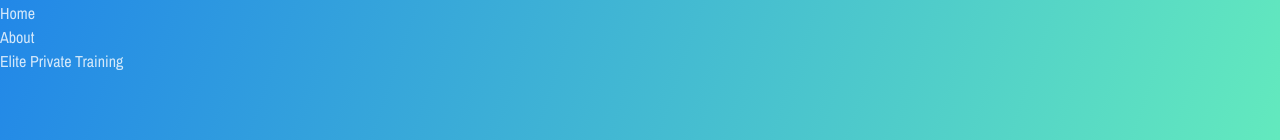
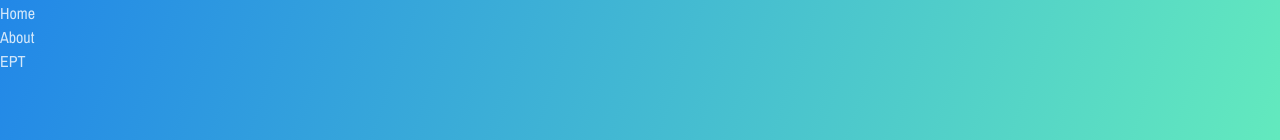
Before and after one commit to Akash-cloud001/learning-framer-and-backend, a React (Vite) app in the folder learning/: page / in a window 1280 px wide. Shown: the part 511-651 px from the top of the page. Built offline with nearby package versions, Linux system fonts and the light colour scheme.

Commit message:
navbar name updated

```diff
--- a/learning/src/components/Navbar.jsx
+++ b/learning/src/components/Navbar.jsx
@@ -19,7 +19,7 @@ const Navbar = () => {
                 <Link className='nav-link' to={'/about'}>About</Link>
             </div>
             <div className="nav-item">
-                <Link className='nav-link' to={'/ept'}>Elite Private Training</Link>
+                <Link className='nav-link' to={'/ept'}>EPT</Link>
             </div>
             <div className="hamburger-container h-[20px] w-7 relative" onClick={()=>setIsClick(!isClick)}>
             <div className={`lines line-1 ${isClick?'open':'close'}`}></div>
```
